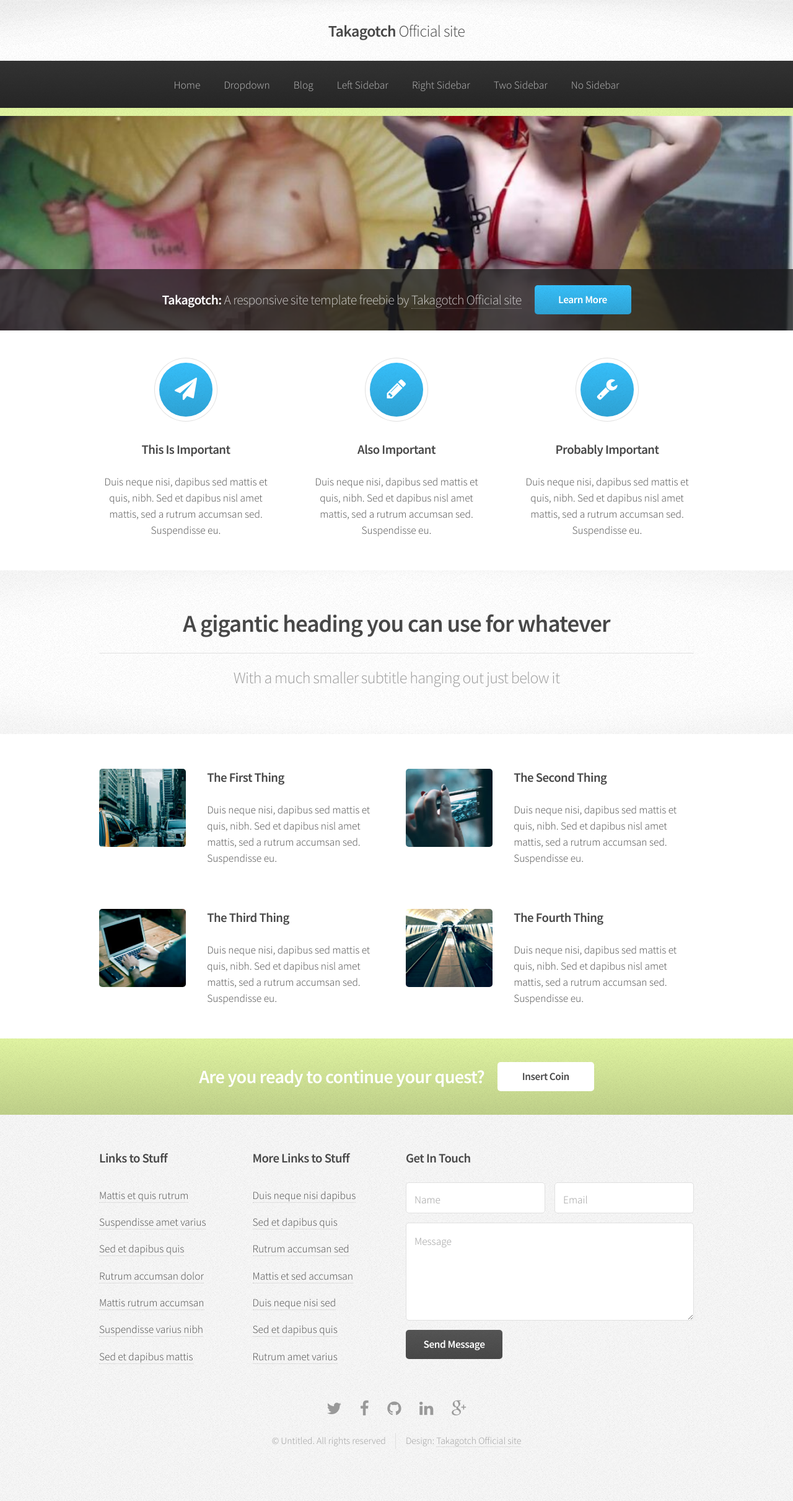
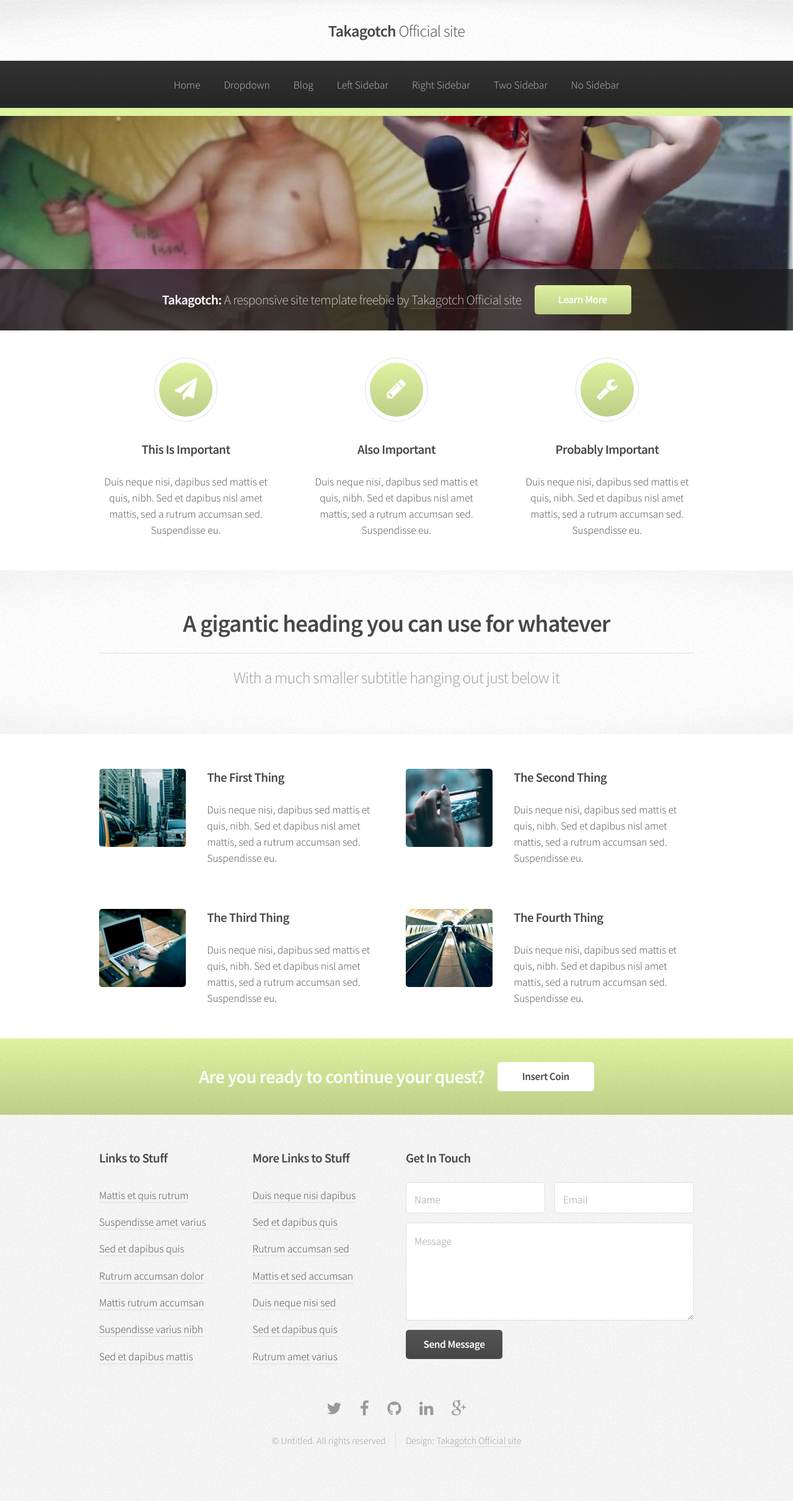
Before and after one commit to takagotch/o2360, a Jekyll site: the page built from index.html, in a window 1280 px wide. Shown: the whole page at 62% size. Built offline with Jekyll 4.4.1, drawn with Linux system fonts in a browser that asks for light colours; the list of posts is cut into pages by our own code.

Commit message:
Update style.css

```diff
--- a/assets/css/style.css
+++ b/assets/css/style.css
@@ -41,13 +41,13 @@
 		-o-transition: color 0.2s ease-in-out, border-color 0.2s ease-in-out, opacity 0.2s ease-in-out;
 		-ms-transition: color 0.2s ease-in-out, border-color 0.2s ease-in-out, opacity 0.2s ease-in-out;
 		transition: color 0.2s ease-in-out, border-color 0.2s ease-in-out, opacity 0.2s ease-in-out;
-		color: #37c0fb;
+		color: #e1f5a2;
 		text-decoration: none;
 		border-bottom: dotted 1px;
 	}
 
 		a:hover {
-			color: #37c0fb;
+			color: #e1f5a2;
 			border-bottom-color: transparent;
 		}
 
@@ -188,7 +188,7 @@
 		input[type="password"]:focus,
 		input[type="email"]:focus,
 		textarea:focus {
-			border-color: #37c0fb;
+			border-color: #e1f5a2;
 		}
 
 	input[type="text"],
@@ -296,7 +296,7 @@
 		.icon.major {
 			text-align: center;
 			cursor: default;
-			background-color: #37c0fb;
+			background-color: #e1f5a2;
 			background-image: -moz-linear-gradient(top, rgba(0,0,0,0), rgba(0,0,0,0.15)), url("images/bg01.png");
 			background-image: -webkit-linear-gradient(top, rgba(0,0,0,0), rgba(0,0,0,0.15)), url("images/bg01.png");
 			background-image: -o-linear-gradient(top, rgba(0,0,0,0), rgba(0,0,0,0.15)), url("images/bg01.png");
@@ -448,7 +448,7 @@
 		-o-transition: background-color 0.2s ease-in-out, color 0.2s ease-in-out, box-shadow 0.2s ease-in-out;
 		-ms-transition: background-color 0.2s ease-in-out, color 0.2s ease-in-out, box-shadow 0.2s ease-in-out;
 		transition: background-color 0.2s ease-in-out, color 0.2s ease-in-out, box-shadow 0.2s ease-in-out;
-		background-color: #37c0fb;
+		background-color: #e1f5a2;
 		background-image: -moz-linear-gradient(top, rgba(0,0,0,0), rgba(0,0,0,0.15)), url("images/bg01.png");
 		background-image: -webkit-linear-gradient(top, rgba(0,0,0,0), rgba(0,0,0,0.15)), url("images/bg01.png");
 		background-image: -o-linear-gradient(top, rgba(0,0,0,0), rgba(0,0,0,0.15)), url("images/bg01.png");
@@ -644,7 +644,7 @@
 						bottom: -0.5em;
 						left: 50%;
 						margin-left: -0.375em;
-						background-color: #37c0fb;
+						background-color: #e1f5a2;
 						background-image: url("images/bg01.png");
 					}
 
```
